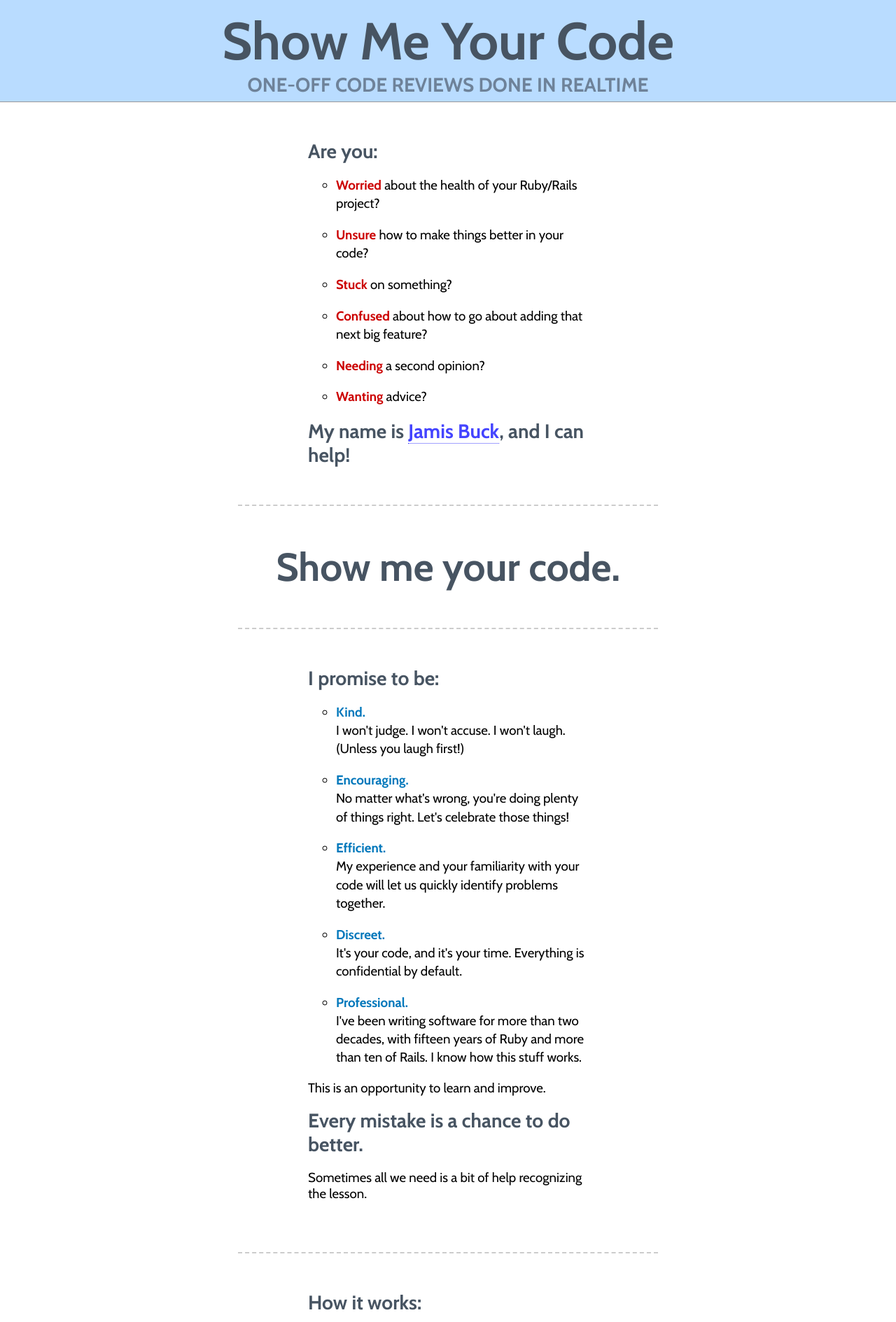
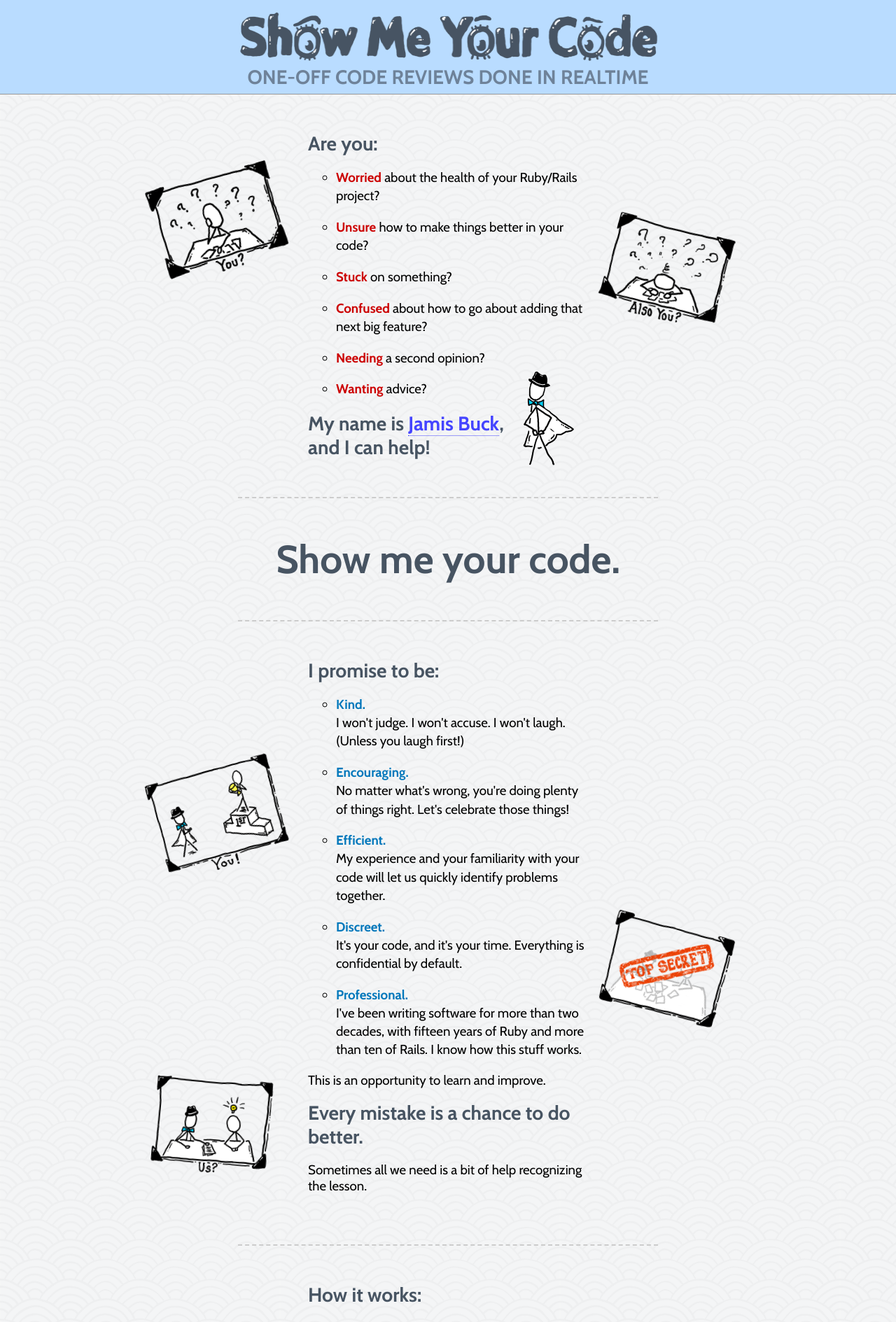
Before and after one commit to jamis/buckblog, a Jekyll site: the page show-me-your-code.html, which Jekyll copies as it is, in a window 1280 px wide. Shown: the top 1889 px of the page at 70% size. Built offline with Jekyll 4.4.1, drawn with Linux system fonts in a browser that asks for light colours.

Commit message:
illustrations for "show me your code"

```diff
--- a/show-me-your-code.html
+++ b/show-me-your-code.html
@@ -9,6 +9,8 @@
       margin: 0;
       font-family: 'Cabin', sans-serif;
       font-size: 14pt;
+      /* background from Subtle Patterns - https://www.toptal.com/designers/subtlepatterns */
+      background-image: url('images/show-me-your-code/seigaiha.png');
     }
 
     .container {
@@ -33,6 +35,7 @@
       margin-bottom: 40pt;
       padding-bottom: 40pt;
       border-bottom: 2px dashed #ccc;
+      position: relative;
     }
 
     .bundle::after {
@@ -127,6 +130,10 @@
     }
 
     .bundle .text li {
+      position: relative;
+    }
+
+    .bundle .text li {
       margin-bottom: 1em;
       line-height: 1.4em;
     }
@@ -141,6 +148,40 @@
 
     img.bordered {
       border: 2px solid black;
+    }
+
+    img.jaunt {
+      position: absolute;
+    }
+
+    img.jaunt.left {
+      left: -200pt;
+      transform: rotate(-15deg);
+    }
+
+    img.jaunt2.left {
+      left: -100pt;
+      transform: rotate(5deg);
+    }
+
+    img.jaunt.right {
+      left: 280pt;
+      transform: rotate(15deg);
+    }
+
+    img.self-portrait {
+      float: right;
+      position: relative;
+      top: -50pt;
+      left: -10pt;
+      transform: scaleX(-1);
+    }
+
+    img.self-portrait.large {
+      position: absolute;
+      left: -75pt;
+      top: 10pt;
+      transform: scaleX(1);
     }
 
     h1.callout {
@@ -176,7 +217,7 @@
 </head>
 <body>
   <div class="banner">
-    <h1>Show Me Your Code</h1>
+    <img src="images/show-me-your-code/logo.png" width="615" height="75" alt="Show Me Your Code" />
     <h2>one-off code reviews done in realtime</h2>
   </div>
 
@@ -185,13 +226,20 @@
       <div class="text">
         <h2>Are you:</h2>
         <ul>
-          <li><strong class="concern">Worried</strong> about the health of your Ruby/Rails project?</li>
-          <li><strong class="concern">Unsure</strong> how to make things better in your code?</li>
-          <li><strong class="concern">Stuck</strong> on something?</li>
+          <li>
+            <img src="images/show-me-your-code/puzzled-01.png" width="200" height="150" class="jaunt left" />
+            <strong class="concern">Worried</strong> about the health of your Ruby/Rails project?
+          </li>
+          <li>
+            <img src="images/show-me-your-code/puzzled-02.png" width="200" height="150" class="jaunt right" />
+            <strong class="concern">Unsure</strong> how to make things better in your code?</li>
+          <li>
+            <strong class="concern">Stuck</strong> on something?</li>
           <li><strong class="concern">Confused</strong> about how to go about adding that next big feature?</li>
           <li><strong class="concern">Needing</strong> a second opinion?</li>
           <li><strong class="concern">Wanting</strong> advice?</li>
         </ul>
+        <img src="images/show-me-your-code/self-portrait.png" class="self-portrait" width="100" height="150" />
         <h2>My name is <a href="me.html">Jamis Buck</a>, and I can help!</h2>
       </div>
     </div>
@@ -205,14 +253,18 @@
           <li><strong class="promise">Kind.</strong><br />
               I won't judge. I won't accuse.
               I won't laugh. (Unless you laugh first!)</li>
-          <li><strong class="promise">Encouraging.</strong><br />
+          <li>
+              <img src="images/show-me-your-code/solved-02.png" width="200" height="150" class="jaunt left" />
+              <strong class="promise">Encouraging.</strong><br />
               No matter what's wrong,
               you're doing plenty of things right.
               Let's celebrate those things!</li>
           <li><strong class="promise">Efficient.</strong><br />
               My experience and your familiarity with your
               code will let us quickly identify problems together.</li>
-          <li><strong class="promise">Discreet.</strong><br />
+          <li>
+              <img src="images/show-me-your-code/secret-01.png" width="200" height="150" class="jaunt right" />
+              <strong class="promise">Discreet.</strong><br />
               It's your code, and it's your time. Everything
               is confidential by default.</li>
           <li><strong class="promise">Professional.</strong><br />
@@ -220,6 +272,7 @@
               than two decades, with fifteen years of Ruby and more
               than ten of Rails. I know how this stuff works.</li>
         </ul>
+        <img src="images/show-me-your-code/solved-01.png" width="200" height="150" class="jaunt jaunt2 left" />
         <p class="spaceb-n">This is an opportunity to learn and improve.<p>
         <h2>Every mistake is a chance to do better.</h2>
         <p>Sometimes all we need is
@@ -233,9 +286,13 @@
 
         <ol>
           <li>We shake hands and swap contracts, NDA's, and so forth.</li>
-          <li>You share your screen remotely, using whatever tool you're
+          <li>
+              <img src="images/show-me-your-code/screenshare-02.png" width="200" height="150" class="jaunt left" />
+              You share your screen remotely, using whatever tool you're
               familiar with. Invite whomever you like to the review.</li>
-          <li>You walk me through your code, and we discuss it in
+          <li>
+              <img src="images/show-me-your-code/screenshare-01.png" width="200" height="150" class="jaunt right" />
+              You walk me through your code, and we discuss it in
               realtime. I'll point out potential issues, and suggest possible
               methods of improvement.</li>
           <li>You send payment. PayPal works well, but I'm flexible.
@@ -254,7 +311,9 @@
         <h2 class="spaceb-s">I'm reasonably priced.</h2>
         <p>No need to break the bank!</p>
         <ul>
-          <li><strong>30 minutes</strong> for <strong>$100 USD</strong>.<br />
+          <li>
+              <img src="images/show-me-your-code/bargain.png" width="200" height="150" class="jaunt right" />
+              <strong>30 minutes</strong> for <strong>$100 USD</strong>.<br />
               Plenty of time for a focused review.</li>
           <li><strong>60 minutes</strong> for <strong>$150 USD</strong>.<br />
               Good for a more general (but still relatively focused) review.</li>
@@ -287,6 +346,7 @@
 
     <div class="bundle">
       <div class="text">
+        <img src="images/show-me-your-code/self-portrait.png" width="200" height="300" class="self-portrait large" />
         <h1 class="spaceb-s">So show me your code!</h1>
         <h2>I'm <a href="me.html">Jamis Buck</a>.</h2>
         <ul>
```
Also changed, not shown: images/show-me-your-code/bargain.png (added), images/show-me-your-code/logo.png (added), images/show-me-your-code/puzzled-01.png (added), images/show-me-your-code/puzzled-02.png (added), images/show-me-your-code/screenshare-01.png (added), images/show-me-your-code/screenshare-02.png (added), images/show-me-your-code/secret-01.png (added), images/show-me-your-code/seigaiha.png (added), images/show-me-your-code/self-portrait.png (added), images/show-me-your-code/solved-01.png (added), images/show-me-your-code/solved-02.png (added).
